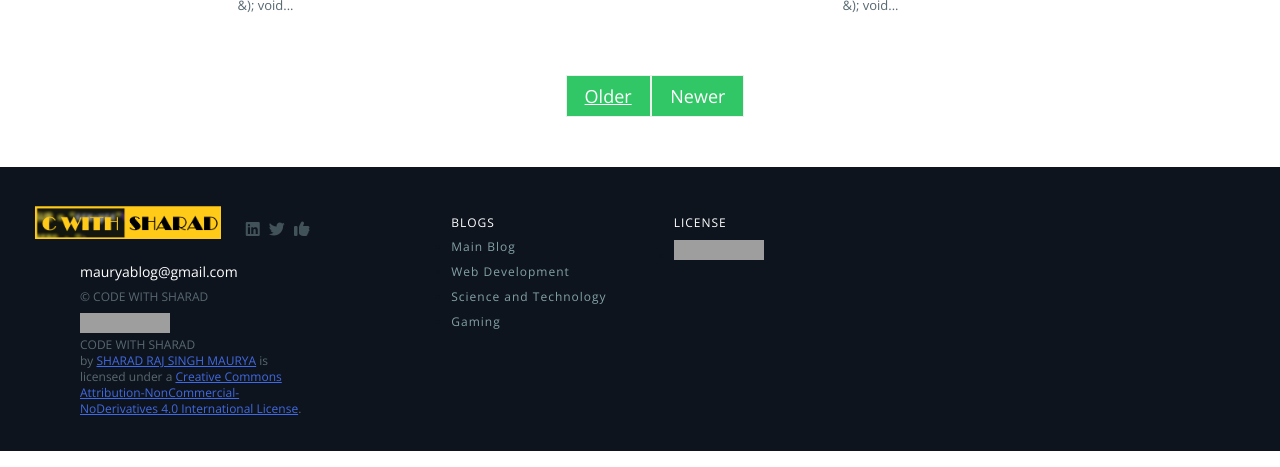
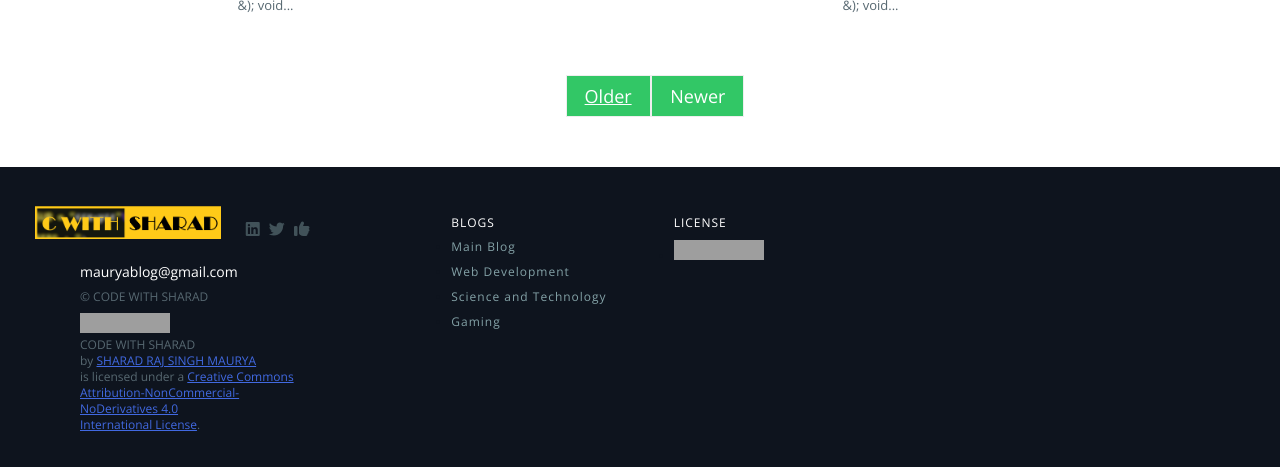
Before and after one commit to cwithsharad/cwithsharad, a Jekyll site: the page built from index.html, in a window 1280 px wide and 900 px high, scrolled down 981 px, cut to the strip 433-900 px from the top of the window. Built offline with Jekyll 4.4.1, drawn with Linux system fonts in a browser that asks for light colours; nearby versions of some CDN libraries; library files that are not in the unit come from our copies; the list of posts is cut into pages by our own code; grey boxes are pictures that could not be loaded.

Commit message:
Update footer.html

```diff
--- a/_includes/footer.html
+++ b/_includes/footer.html
@@ -11,7 +11,7 @@
                 <ul class="contact-dtl">
 					<li><a href="mailto:{{ site.email }}" title="{{ site.email }}">{{ site.email }}</a></li>
 					<li>&copy; {{ site.title }}</li>
-					<a rel="license" href="http://creativecommons.org/licenses/by-nc-nd/4.0/"><img alt="Creative Commons License" style="border-width:0" src="https://i.creativecommons.org/l/by-nc-nd/4.0/80x15.png" /></a><br /><span xmlns:dct="http://purl.org/dc/terms/" property="dct:title">CODE WITH SHARAD</span><br> by <a xmlns:cc="http://creativecommons.org/ns#" href="https://cwithsharad.github.io" property="cc:attributionName" rel="cc:attributionURL">SHARAD RAJ SINGH MAURYA</a> is licensed under a <a rel="license" href="http://creativecommons.org/licenses/by-nc-nd/4.0/">Creative Commons Attribution-NonCommercial-NoDerivatives 4.0 International License</a>.
+					<a rel="license" href="http://creativecommons.org/licenses/by-nc-nd/4.0/"><img alt="Creative Commons License" style="border-width:0" src="https://i.creativecommons.org/l/by-nc-nd/4.0/80x15.png" /></a><br /><span xmlns:dct="http://purl.org/dc/terms/" property="dct:title">CODE WITH SHARAD</span><br> by <a xmlns:cc="http://creativecommons.org/ns#" href="https://cwithsharad.github.io" property="cc:attributionName" rel="cc:attributionURL">SHARAD RAJ SINGH MAURYA</a><br>is licensed under a <a rel="license" href="http://creativecommons.org/licenses/by-nc-nd/4.0/">Creative Commons<br>Attribution-NonCommercial-NoDerivatives 4.0<br>International License</a>.
 				</ul>
         </div>
 
```
